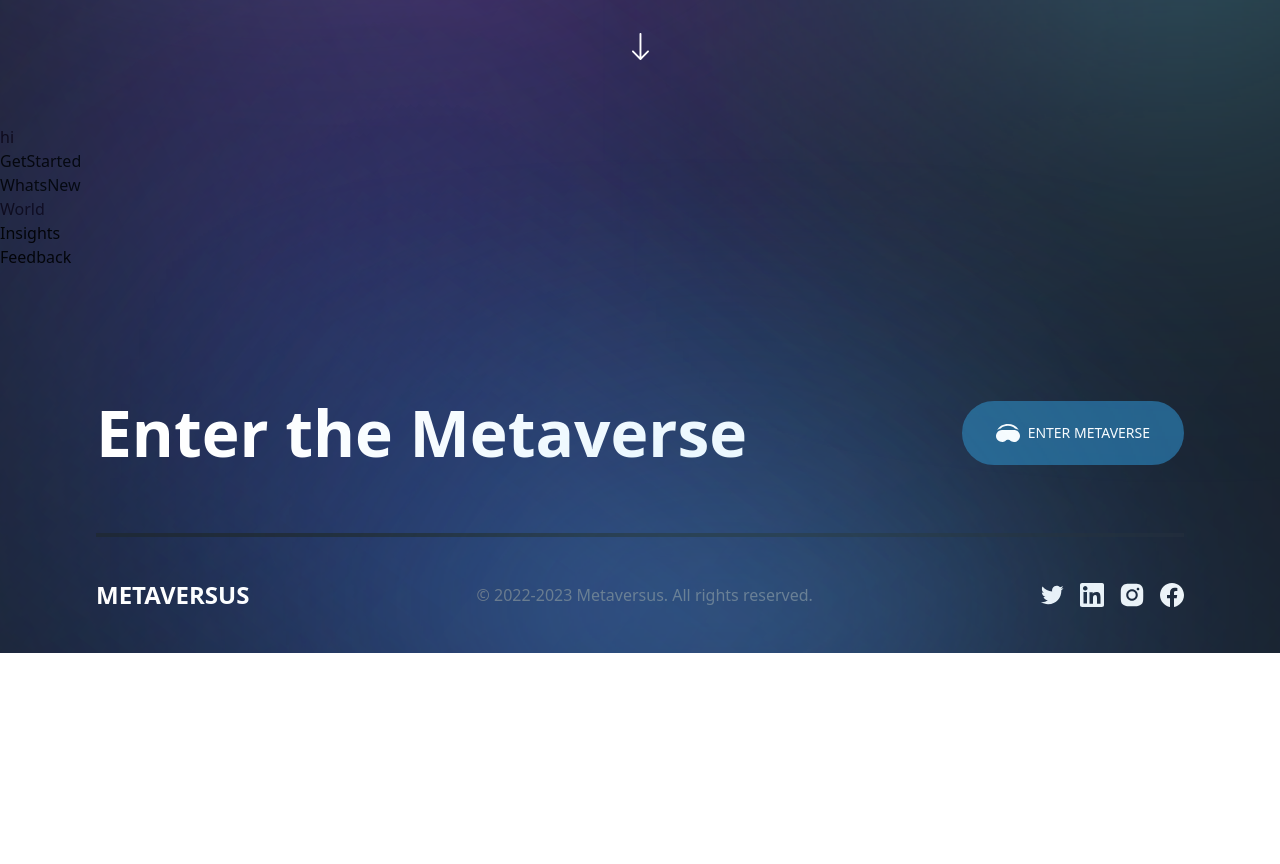
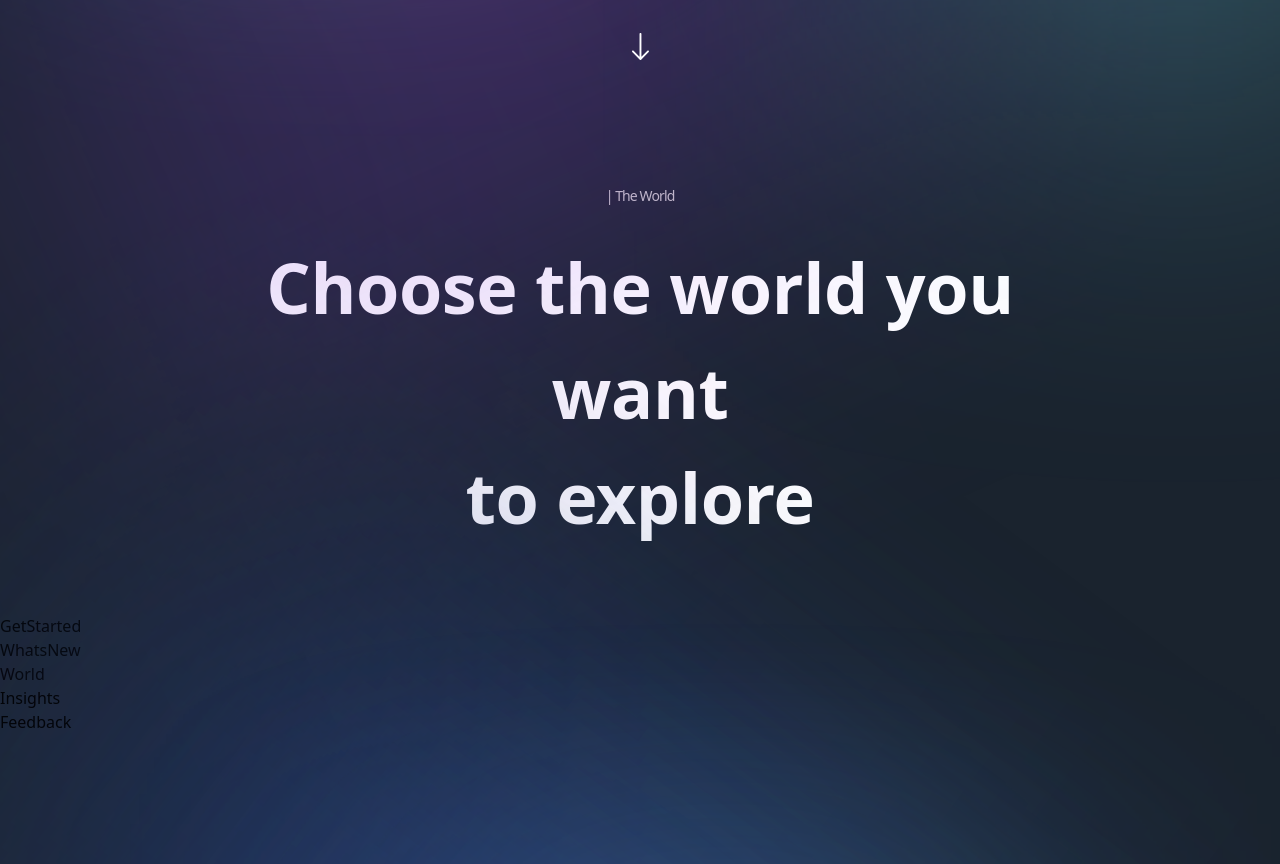
Before and after one commit to Shajwan-Namiq/Metaversus_project, a Next.js app: page / in a window 1280 px wide. Shown: the part 1620-2484 px from the top of the page. Before the commit the page ends 2273 px from the top, so only its background shows below. Built offline with nearby package versions, Linux system fonts and the light colour scheme; a web font is replaced by a local one.

Commit message:
adding header for explore section

```diff
--- a/components/CustomText.js
+++ b/components/CustomText.js
@@ -16,3 +16,16 @@ export const TypingText = ({ title }) => (
     ))}
   </motion.p>
 );
+
+
+
+export const TitleText = ({ title }) => (
+  <motion.p
+    variants={textVariant2}
+  initial="hidden"
+  whileInView="show"
+    className={` mt-0 md:mt-[8px] font-bold text-[40px]  md:text-[70px] text-white `}
+  >
+    {title}
+  </motion.p>
+);
--- a/sections/Explore.js
+++ b/sections/Explore.js
@@ -4,10 +4,38 @@ import { motion } from "framer-motion";
 import { ExploreCard, TitleText, TypingText } from "../components/CustomText";
 import styles from "../styles";
 import { fadeIn, staggerContainer } from "../utils/motion";
+import { exploreWorlds } from "../constants";
 import React from "react";
 
 const Explore = () => {
-  return <section>hi</section>;
+  return (
+    <>
+      <section className={`${styles.padding}`}>
+        <motion.div
+          variants={staggerContainer}
+          initial="hidden"
+          whileInView="show"
+          viewport={{ once: false, amount: 0.25 }}
+          className="lg:w-[80%] w-[100%] mx-auto flex flex-col"
+        >
+          <h2 className="text-center mb-6 font-sans text-3xl font-bold tracking-tight text-white sm:text-4xl sm:leading-none">
+            <TypingText title="| The World" />
+          </h2>
+
+          <h2 className="text-center font-sans tracking-tight text-white  ">
+            <TitleText
+              title={
+                <>
+                  Choose the world you want
+                  <br className="md:block hidden " /> to explore
+                </>
+              }
+            />{" "}
+          </h2>
+        </motion.div>
+      </section>
+    </>
+  );
 };
 
 export default Explore;
```
